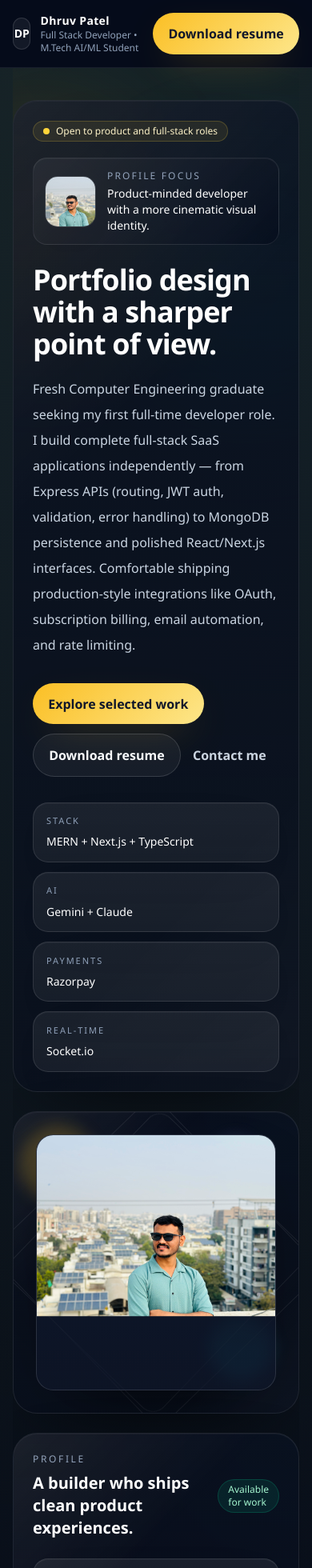
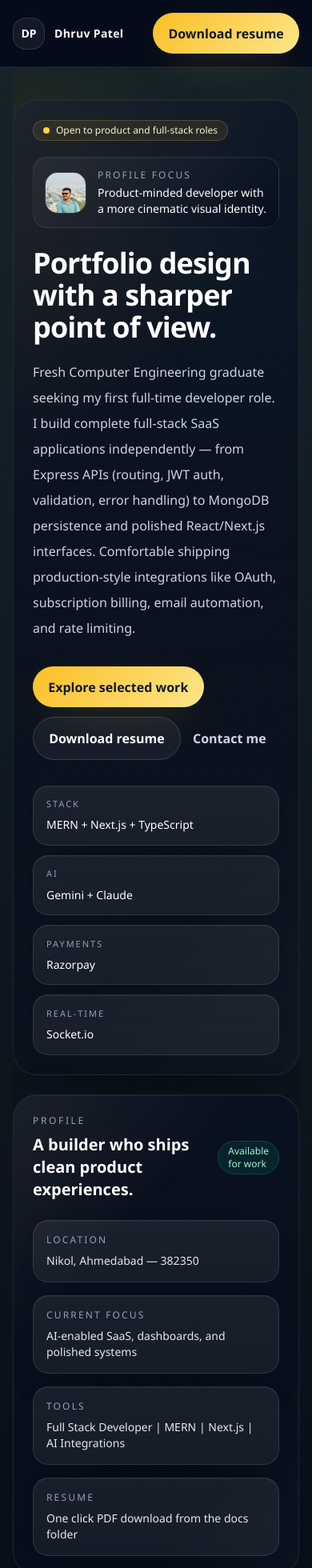
Before and after one commit to Dhpatel001/Portfolio, a React (Vite) app in the folder client/: page / in a window 390 px wide. Shown: the top 1960 px of the page at 80% size. Built offline with nearby package versions, Linux system fonts and the light colour scheme; no server answers.

Commit message:
Tighten mobile portfolio layout

```diff
--- a/client/src/App.css
+++ b/client/src/App.css
@@ -987,6 +987,10 @@ html {
   header nav {
     display: none !important;
   }
+
+  header .logo-link p:last-child {
+    display: none;
+  }
 }
 
 @media (max-width: 640px) {
@@ -1044,6 +1048,11 @@ html {
     width: 100%;
   }
 
+  .hero-intro-card .hero-avatar {
+    width: 3.25rem;
+    height: 3.25rem;
+  }
+
   .panel {
     backdrop-filter: none;
   }
@@ -1081,11 +1090,7 @@ html {
     min-height: auto;
   }
 
-  .portrait-card-main {
-    min-height: 20rem;
-  }
-
-  .portrait-card-float {
+  .portrait-panel {
     display: none !important;
   }
 
```
